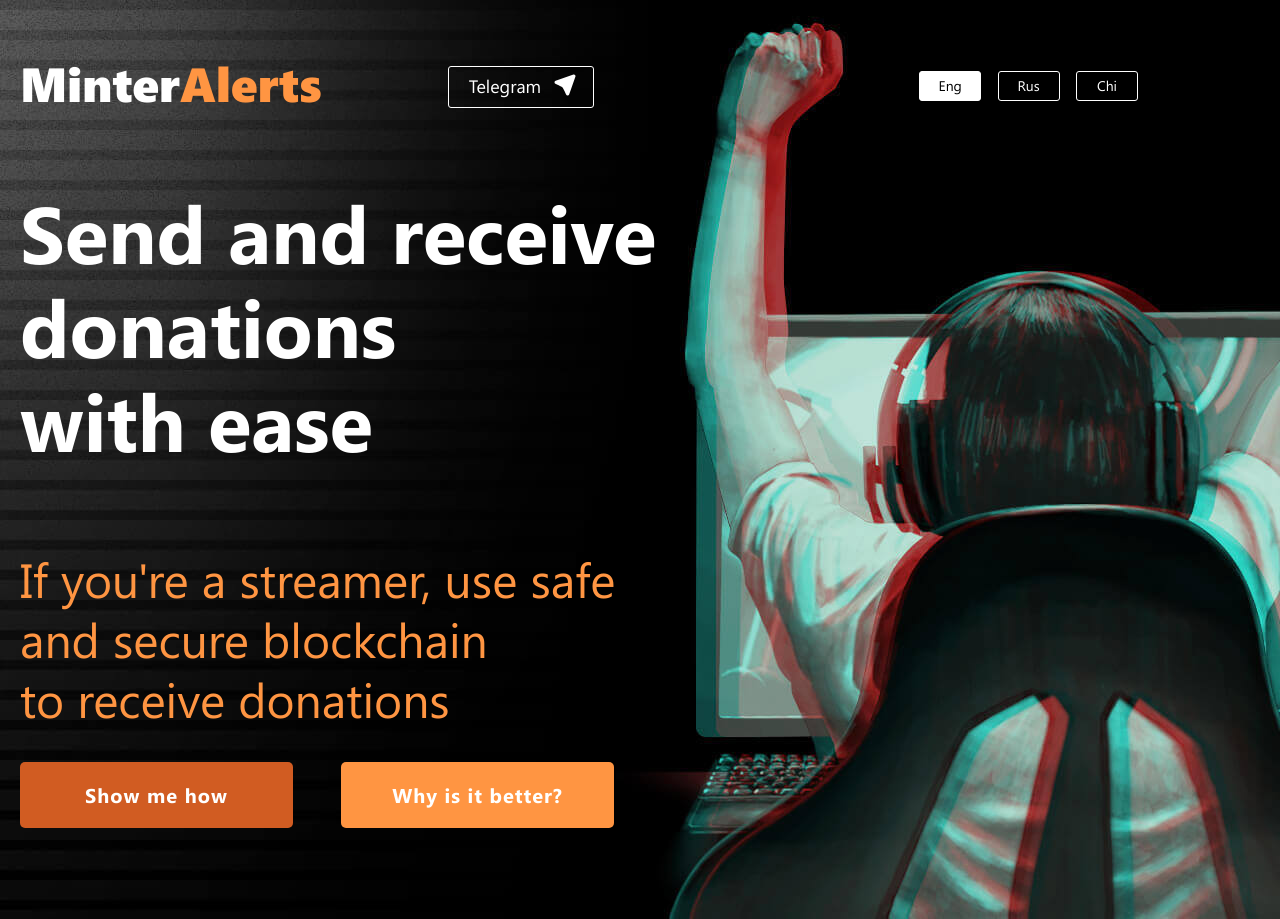
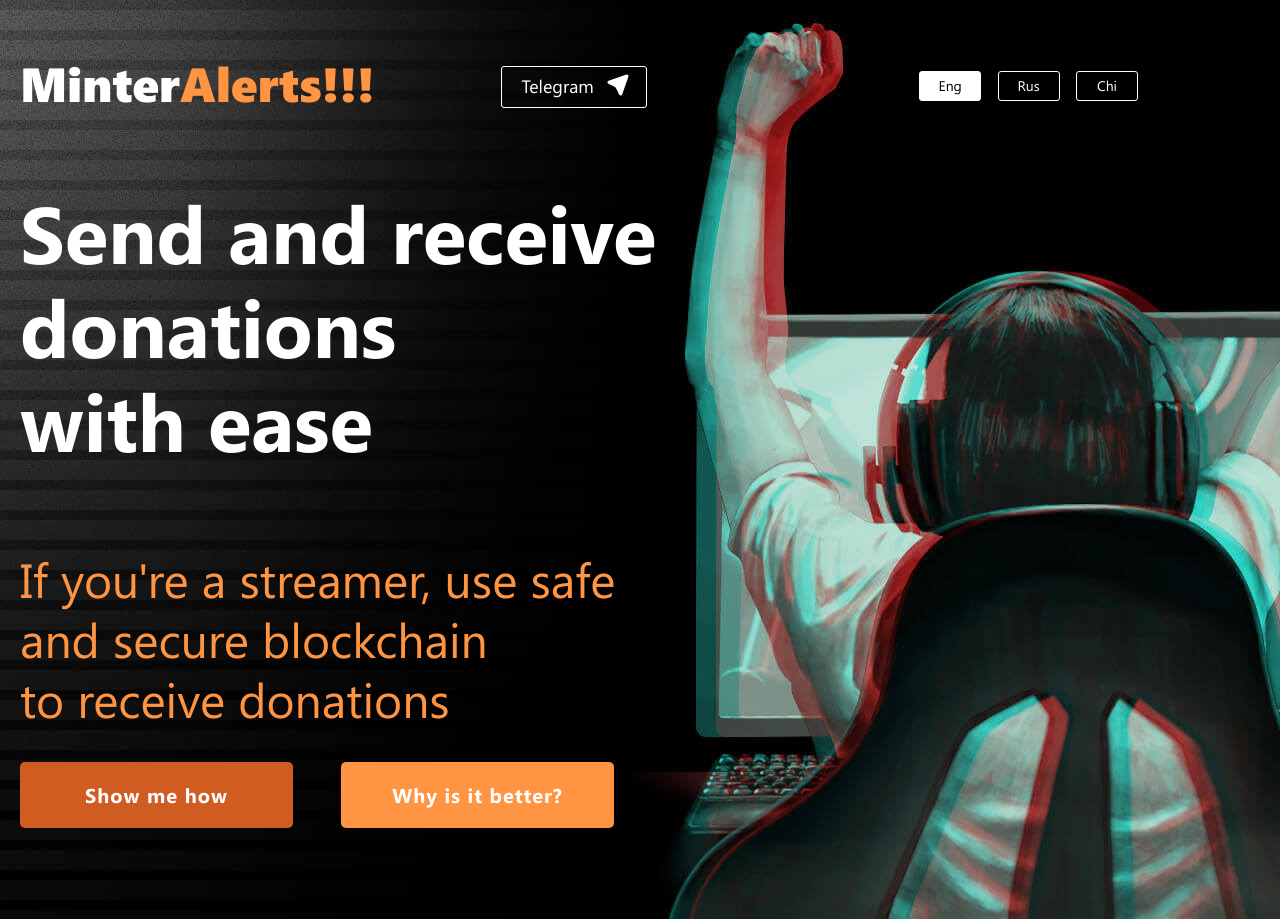
Before and after one commit to ever-alerts/ever-alerts.github.io, a plain HTML site: page index.html in a window 1280 px wide. Shown: the top 919 px of the page. Drawn offline with Linux system fonts and the light colour scheme.

Commit message:
первый тест

```diff
--- a/index.html
+++ b/index.html
@@ -32,7 +32,7 @@
     <!--Start Header-->
     <header>
         <div class="container-big">
-            <a href="/" class="logo">Minter<span>Alerts</span></a>
+            <a href="/" class="logo">Minter<span>Alerts!!!</span></a>
             <a href="https://t.me/MinterAlerts" class="telegram" target="_blank">
                <svg viewBox="0 0 180 60" class="border" preserveAspectRatio="none">
                   <polyline points="179,1 179,59 1,59 1,1 179,1" class="bg-line" />
```
